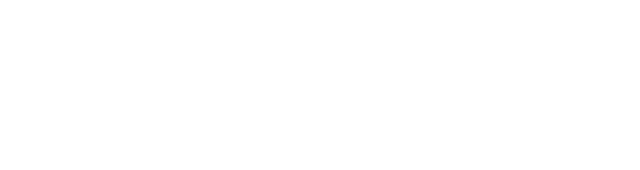
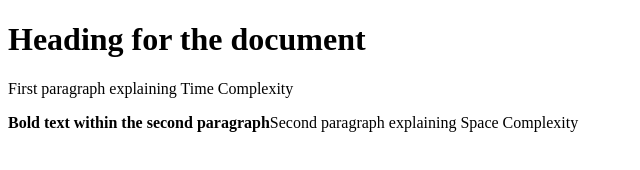
Before and after one commit to acciojob/time-and-space-complexity-priyankachaudhari1996, a website: page main.html in a window 1280 px wide. Shown: the whole page, without its empty margins (0-640 px from the left). Drawn offline with Linux system fonts and the light colour scheme.

Commit message:
created a submission

```diff
--- a/main.html
+++ b/main.html
@@ -8,6 +8,10 @@
 
 <body>
 	<!-- the entire body must be written by student -->
+	<h1>Heading for the document</h1>
+	<p>First paragraph explaining Time Complexity</p>
+	<p><b>Bold text within the second paragraph</b>Second paragraph explaining Space Complexity</p>
+
     <script type="text/javascript" src="./script.js">
 </script>
 
```
